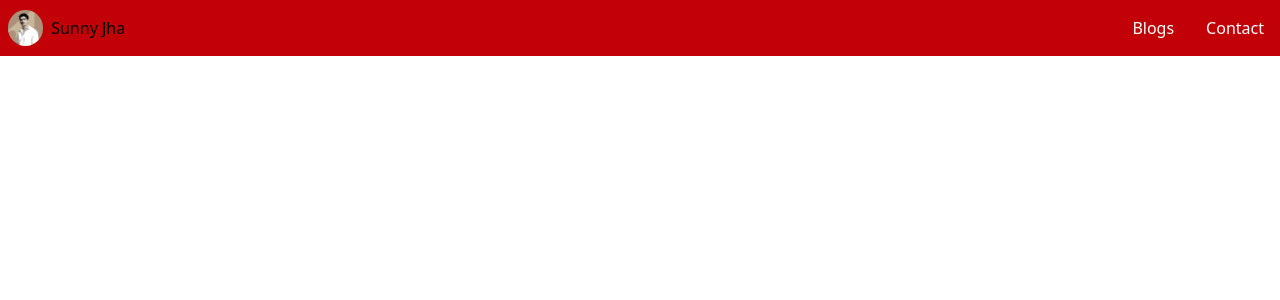
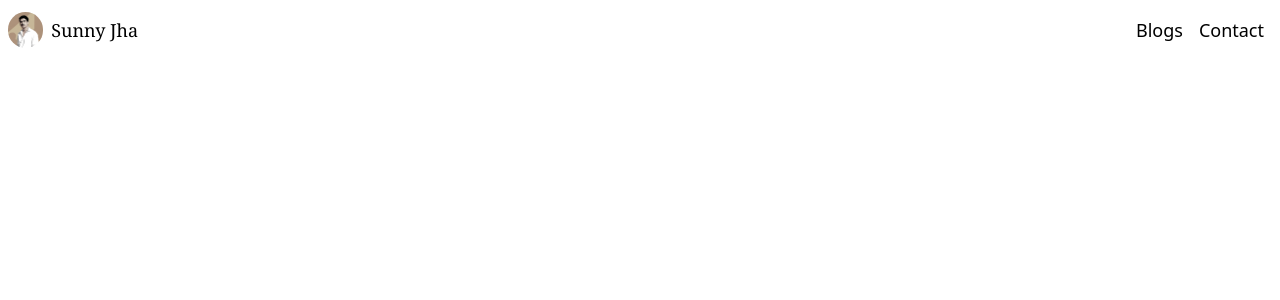
Before and after one commit to sunnyJha08/Portfolio, a React (Vite) app: page / in a window 1280 px wide. Shown: the top 300 px of the page. Built offline with nearby package versions, Linux system fonts and the light colour scheme.

Commit message:
Fonts styling of Header component

```diff
--- a/src/components/Header.jsx
+++ b/src/components/Header.jsx
@@ -2,23 +2,29 @@
 
 const Header = () => {
   return (
-    <div className="bg-red-700 max-w-full">
+    <div className="max-w-full">
       <nav className="flex">
         <div className="w-2/4">
           <a
             className="w-max h-full flex items-center gap-2 p-2"
-            href="http://localhost:5173/">
+            href="http://192.168.0.100:5173/">
             <img
               src="src/assets/logo.png"
               alt="Logo"
               className="h-auto max-w-[2.2rem]  rounded-full"
             />
-            <p>Sunny Jha</p>
+            <p className="font-serif  text-lg ">Sunny Jha</p>
           </a>
         </div>
-        <div className="w-2/4 flex justify-end items-center gap-8 p-4 text-white">
-          <Link to="http://localhost:5173/blogs">Blogs</Link>
-          <button className="cursor-pointer">Contact</button>
+        <div className="w-2/4 flex justify-end items-center gap-4 p-4 text-lg  font-medium">
+          <Link
+            className="hover:text-gray-400"
+            to="http://192.168.0.100:5173/blogs">
+            Blogs
+          </Link>
+          <button className="cursor-pointer  hover:text-gray-400">
+            Contact
+          </button>
         </div>
       </nav>
     </div>
```
